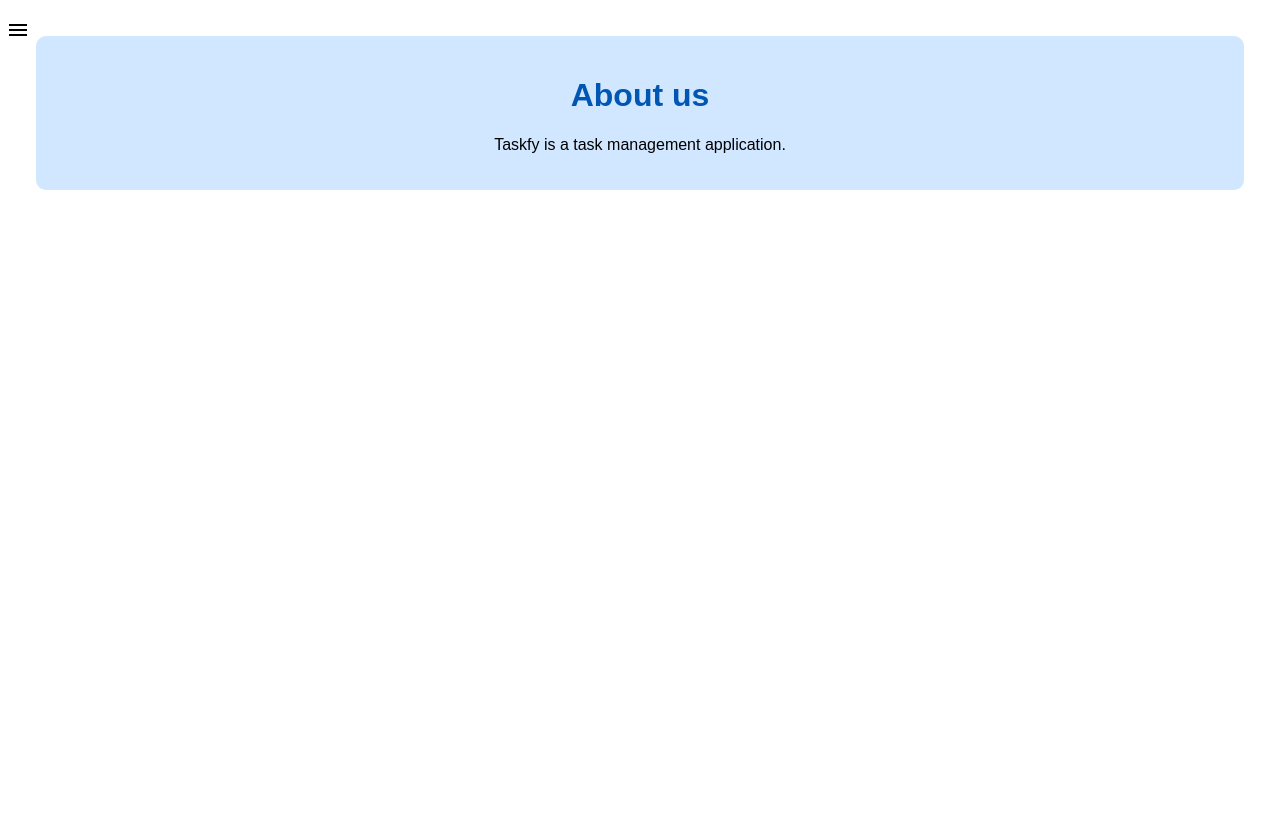
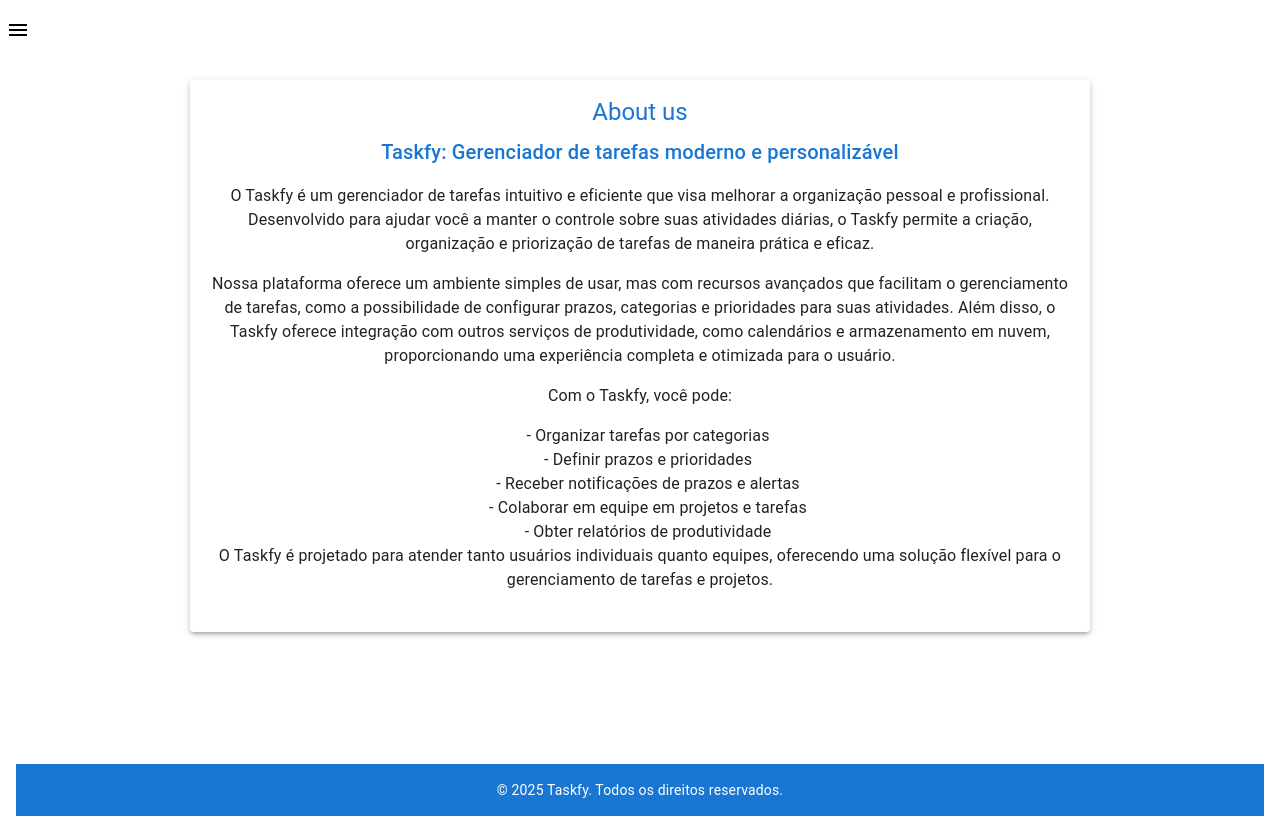
Before and after one commit to maykeanselmo/Taskfy, a React (Create React App) app in the folder taskfy_web_app/: page /about in a window 1280 px wide. Before the commit the page ends 800 px from the top, so only its background shows below. Built offline with nearby package versions, Linux system fonts and the light colour scheme.

Commit message:
Modificação tela about

```diff
--- a/taskfy_web_app/src/pages/about.jsx
+++ b/taskfy_web_app/src/pages/about.jsx
@@ -1,13 +1,58 @@
 import React from 'react';
-
-import { t }  from '../utils/translations';
+import { Box, Card, CardContent, Container, Typography } from '@mui/material';
+import { t } from '../utils/translations';
 
 function About() {
   return (
-    <div className="about">
-      <h1>{t("about_us")}</h1>
-      <p>{t("about_content")}</p>
-    </div>
+    <Box sx={{ display: 'flex', flexDirection: 'column', minHeight: '100vh' }}>
+      {/* Conteúdo Principal */}
+      <Container component="main" sx={{ flex: 1, py: 8, maxWidth: 'lg' }}>
+        <Box sx={{ display: 'flex', justifyContent: 'center', alignItems: 'center', height: '100%' }}>
+          <Card sx={{ width: '100%', maxWidth: 900, boxShadow: 3 }}>
+            <CardContent>
+              <Typography variant="h5" gutterBottom sx={{ textAlign: 'center', color: '#1976d2' }}>
+                {t("about_us")}
+              </Typography>
+              <Typography variant="h6" sx={{ color: '#1976d2' }} paragraph>
+                Taskfy: Gerenciador de tarefas moderno e personalizável
+              </Typography>
+              <Typography variant="body1" paragraph>
+                O Taskfy é um gerenciador de tarefas intuitivo e eficiente que visa melhorar a organização pessoal e profissional.
+                Desenvolvido para ajudar você a manter o controle sobre suas atividades diárias, o Taskfy permite a criação,
+                organização e priorização de tarefas de maneira prática e eficaz.
+              </Typography>
+              <Typography variant="body1" paragraph>
+                Nossa plataforma oferece um ambiente simples de usar, mas com recursos avançados que facilitam o gerenciamento de
+                tarefas, como a possibilidade de configurar prazos, categorias e prioridades para suas atividades.
+                Além disso, o Taskfy oferece integração com outros serviços de produtividade, como calendários e armazenamento em
+                nuvem, proporcionando uma experiência completa e otimizada para o usuário.
+              </Typography>
+              <Typography variant="body1" paragraph>
+                Com o Taskfy, você pode:
+              </Typography>
+              <Box sx={{ paddingLeft: 2 }}>
+                <Typography variant="body1">- Organizar tarefas por categorias</Typography>
+                <Typography variant="body1">- Definir prazos e prioridades</Typography>
+                <Typography variant="body1">- Receber notificações de prazos e alertas</Typography>
+                <Typography variant="body1">- Colaborar em equipe em projetos e tarefas</Typography>
+                <Typography variant="body1">- Obter relatórios de produtividade</Typography>
+              </Box>
+              <Typography variant="body1" paragraph>
+                O Taskfy é projetado para atender tanto usuários individuais quanto equipes, oferecendo uma solução flexível
+                para o gerenciamento de tarefas e projetos.
+              </Typography>
+            </CardContent>
+          </Card>
+        </Box>
+      </Container>
+
+      {/* Rodapé */}
+      <Box sx={{ bgcolor: '#1976d2', py: 2 }}>
+        <Typography variant="body2" color="white" align="center">
+          © 2025 Taskfy. Todos os direitos reservados.
+        </Typography>
+      </Box>
+    </Box>
   );
 }
 
```
